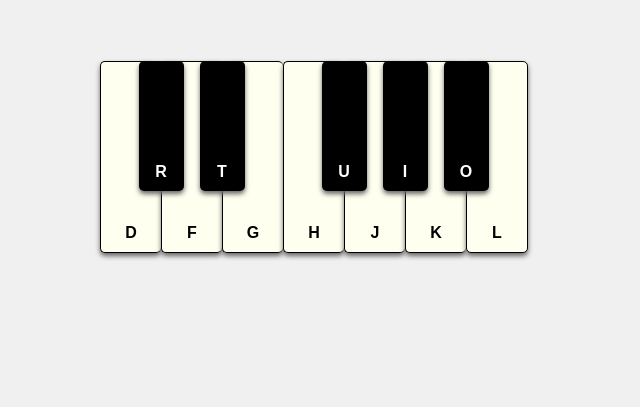
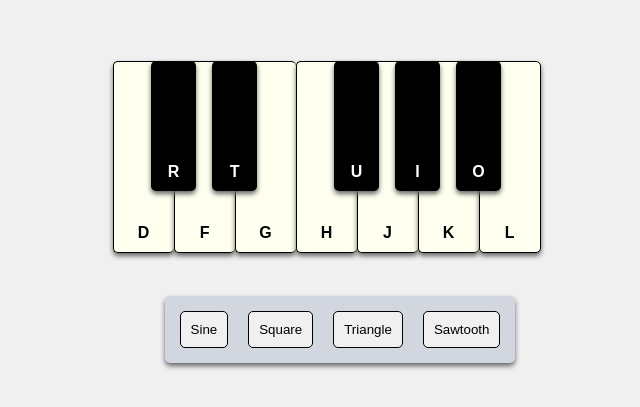
Before and after one commit to Jammerref2015/Piano, a plain HTML site: page index.html in a window 1280 px wide. Shown: the part 243-650 px from the top of the page, without its empty margins (326-966 px from the left). Drawn offline with nearby package versions, Linux system fonts and the light colour scheme.

Commit message:
Added buttons for synth change

```diff
--- a/index.html
+++ b/index.html
@@ -37,6 +37,12 @@
         </li>
     </ul>
 
+    <div class="synthChangeGroup">
+        <button id="sine" class="synthChange">Sine</button>
+        <button id="square" class="synthChange">Square</button>
+        <button id="triangle" class="synthChange">Triangle</button>
+        <button id="sawtooth"class="synthChange">Sawtooth</button>
+    </div>
 
     <script src="http://unpkg.com/tone"></script>
     <script src="script.js"></script>
--- a/script.js
+++ b/script.js
@@ -1,7 +1,26 @@
 
 const synth = new Tone.Synth();
 
-synth.oscillator.type = 'sawtooth';
+
+// Option to change the type of oscillator used in the synth
+document.getElementById('sine').addEventListener('click', function() {
+    synth.oscillator.type = 'sine';
+});
+
+document.getElementById('square').addEventListener('click', function() {
+    synth.oscillator.type = 'square';
+});
+
+document.getElementById('triangle').addEventListener('click', function() {
+    synth.oscillator.type = 'triangle';
+});
+
+document.getElementById('sawtooth').addEventListener('click', function() {
+    synth.oscillator.type = 'sawtooth';
+});
+
+
+
 
 synth.toMaster();
 
--- a/style.css
+++ b/style.css
@@ -55,3 +55,30 @@ ul .black-key {
     padding-bottom: 10px;
     color: white;
 }
+
+
+
+.synthChangeGroup {
+    background-color: #d2d6de;
+    border-radius: 5px;
+    padding: 5px;
+    margin-left: -376px;
+    margin-top: 344px;
+    display: flex;
+    justify-content: center;
+    box-shadow: 0px 3px 5px #666;
+    align-items: flex-end;
+
+}
+
+.synthChange {
+    font-family: Arial, sans-serif;
+    background-color: #f0f0f0;
+    border: 1px solid black;
+    border-radius: 5px;
+    padding: 10px;
+    margin: 10px;
+    cursor: pointer;
+    display: flex;
+    justify-content: center;
+}
```
